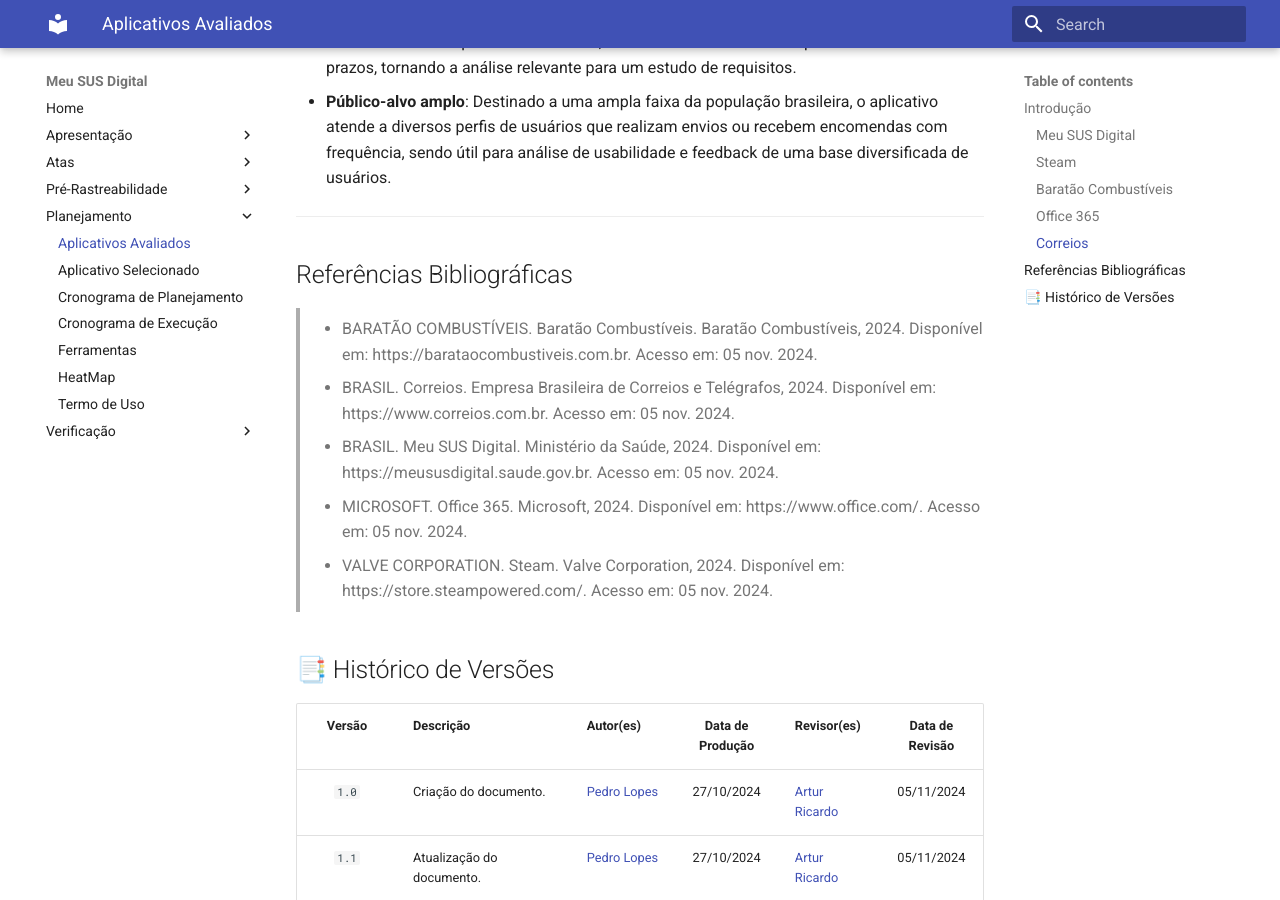
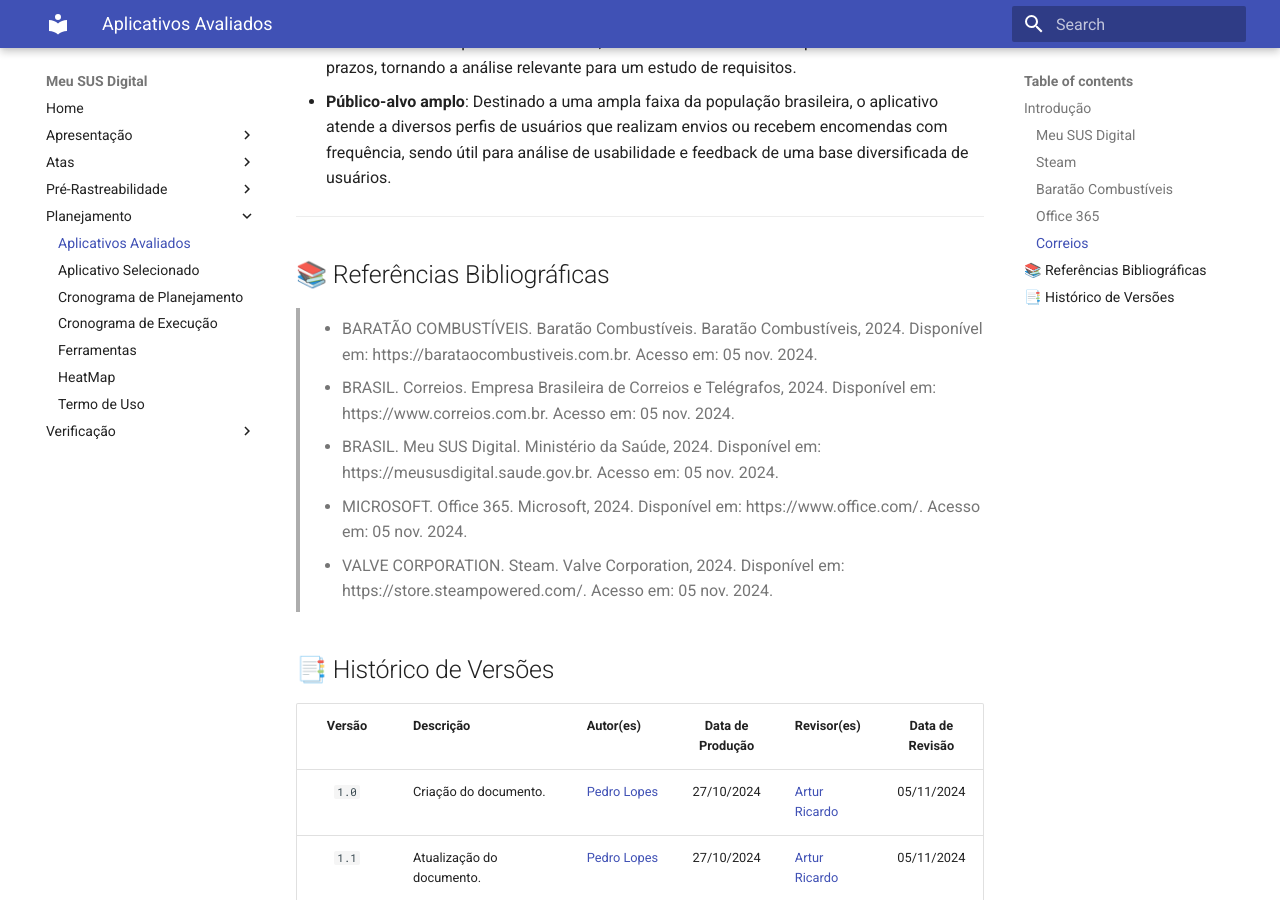
Before and after one commit to Requisitos-de-Software/2024.2-MeuSUSDigital, an MkDocs documentation site: the page built from docs/planejamento/apps-avaliados.md, in a window 1280 px wide and 900 px high, scrolled down 3143 px. Built offline with MkDocs 1.6.1 and Material for MkDocs 9.7.7, drawn with Linux system fonts in a browser that asks for light colours.

```diff
--- a/docs/planejamento/apps-avaliados.md
+++ b/docs/planejamento/apps-avaliados.md
@@ -1,8 +1,12 @@
 # Aplicativos Avaliados
+
+
 
 ## Introdução
 
 Para iniciar o projeto, cada membro do grupo escolheu individualmente um aplicativo que tivesse potencial para ser analisado. O propósito dessa etapa foi selecionar um aplicativo que serviria como o foco principal de estudo para a disciplina de Requisitos de Software. A **Tabela 1** a seguir mostra os aplicativos considerados, acompanhados do nome do integrante/avaliador responsável por cada análise/avaliação.
+
+
 
 <center>
 
@@ -85,7 +89,7 @@ O [Correios](https://www.correios.com.br/app-dos-correios) é um aplicativo ofic
 
 ---
 
-## Referências Bibliográficas
+## 📚 Referências Bibliográficas
 
 > - BARATÃO COMBUSTÍVEIS. Baratão Combustíveis. Baratão Combustíveis, 2024. Disponível em: https://barataocombustiveis.com.br. Acesso em: 05 nov. 2024.
 >
@@ -98,6 +102,7 @@ O [Correios](https://www.correios.com.br/app-dos-correios) é um aplicativo ofic
 > - VALVE CORPORATION. Steam. Valve Corporation, 2024. Disponível em: https://store.steampowered.com/. Acesso em: 05 nov. 2024.
 
 
+
 ## 📑 Histórico de Versões
 
 | Versão | Descrição | Autor(es) | Data de Produção | Revisor(es) | Data de Revisão |
```
